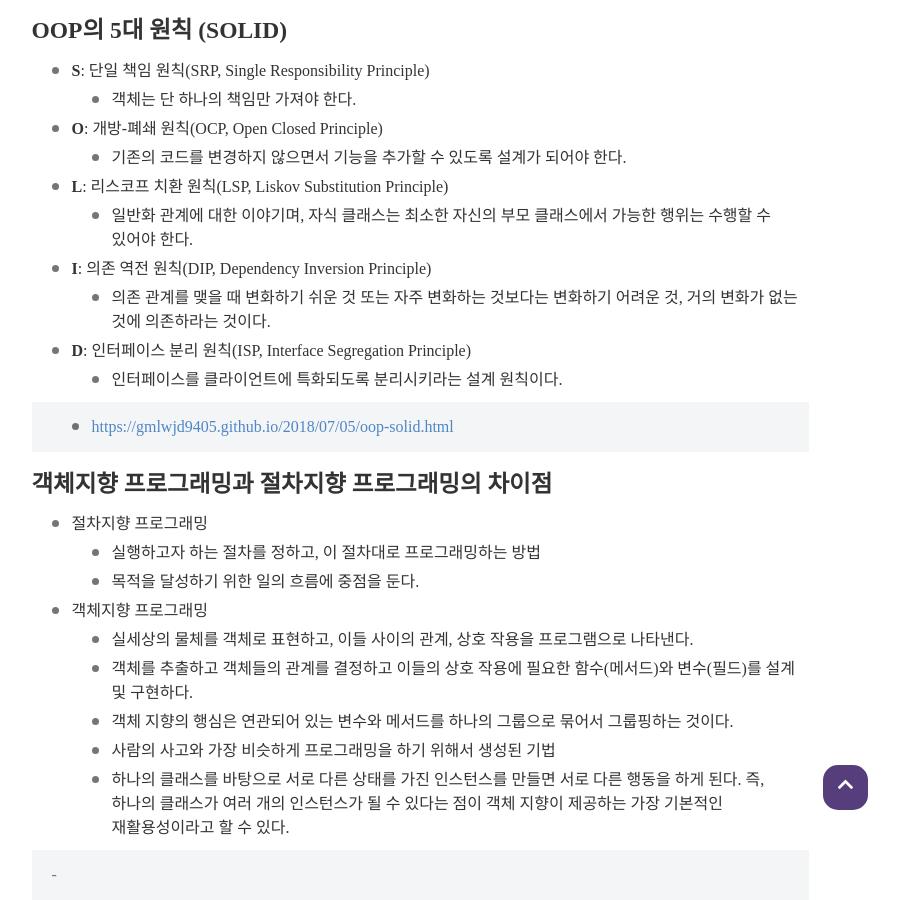
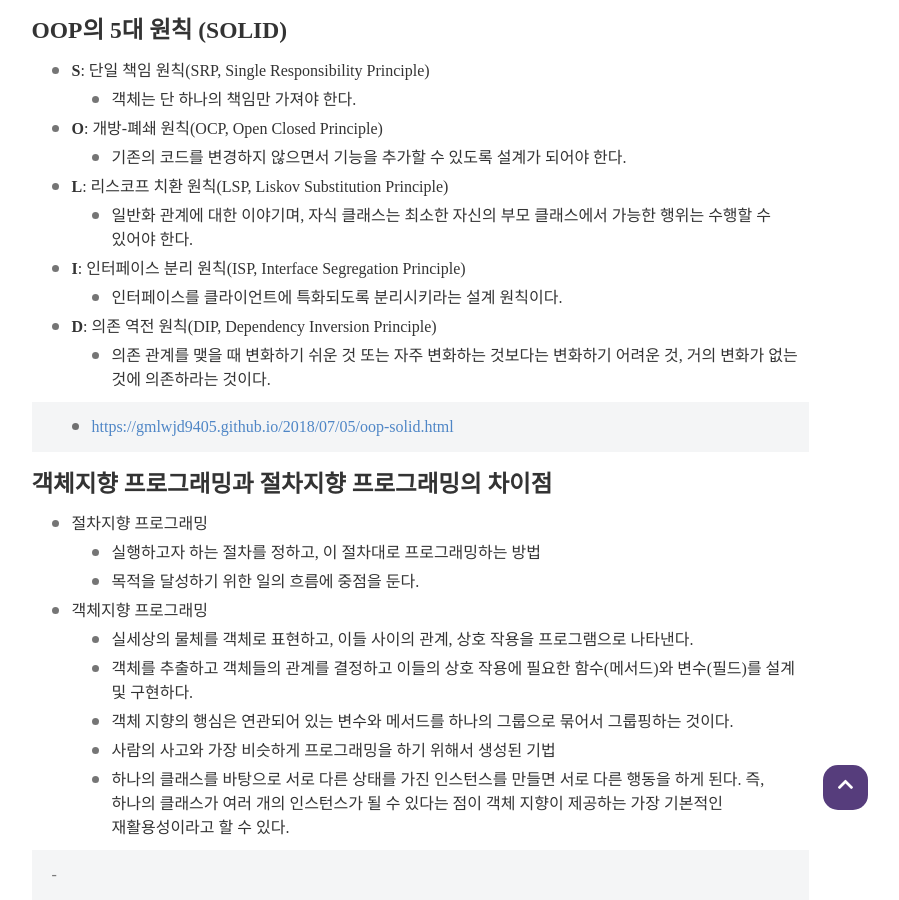
Before and after one commit to jsyang-dev/jsyang-dev.github.io, a Jekyll site: the page built from _posts/2020-01-05-basic-knowledge-java.md, in a window 1280 px wide and 900 px high, scrolled down 1573 px. Shown: the whole window, without its empty margins (220-1119 px from the left). Built offline with Jekyll 4.4.1, drawn with Linux system fonts in a browser that asks for light colours; nearby versions of some CDN libraries; some web fonts are replaced; comment, search, counter and statistics services are not loaded.

```diff
--- a/_posts/2020-01-05-basic-knowledge-java.md
+++ b/_posts/2020-01-05-basic-knowledge-java.md
@@ -55,10 +55,10 @@ comments: 'True'
   - 기존의 코드를 변경하지 않으면서 기능을 추가할 수 있도록 설계가 되어야 한다.
 - **L**: 리스코프 치환 원칙(LSP, Liskov Substitution Principle)
   - 일반화 관계에 대한 이야기며, 자식 클래스는 최소한 자신의 부모 클래스에서 가능한 행위는 수행할 수 있어야 한다.
-- **I**: 의존 역전 원칙(DIP, Dependency Inversion Principle)
+- **I**: 인터페이스 분리 원칙(ISP, Interface Segregation Principle)
+  - 인터페이스를 클라이언트에 특화되도록 분리시키라는 설계 원칙이다.
+- **D**: 의존 역전 원칙(DIP, Dependency Inversion Principle)
   - 의존 관계를 맺을 때 변화하기 쉬운 것 또는 자주 변화하는 것보다는 변화하기 어려운 것, 거의 변화가 없는 것에 의존하라는 것이다.
-- **D**: 인터페이스 분리 원칙(ISP, Interface Segregation Principle)
-  - 인터페이스를 클라이언트에 특화되도록 분리시키라는 설계 원칙이다.
 
 > - [https://gmlwjd9405.github.io/2018/07/05/oop-solid.html](https://gmlwjd9405.github.io/2018/07/05/oop-solid.html)
 
```
